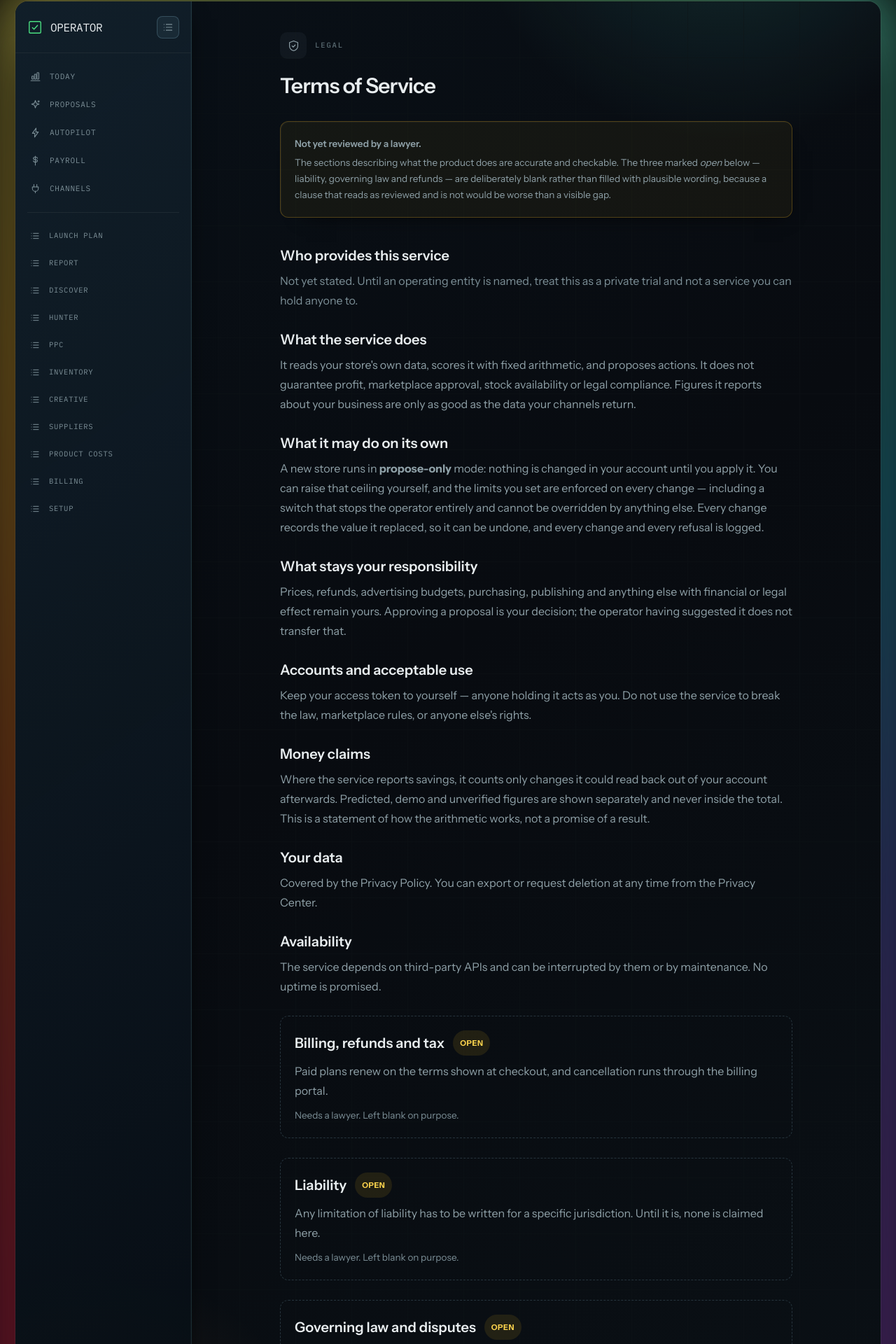
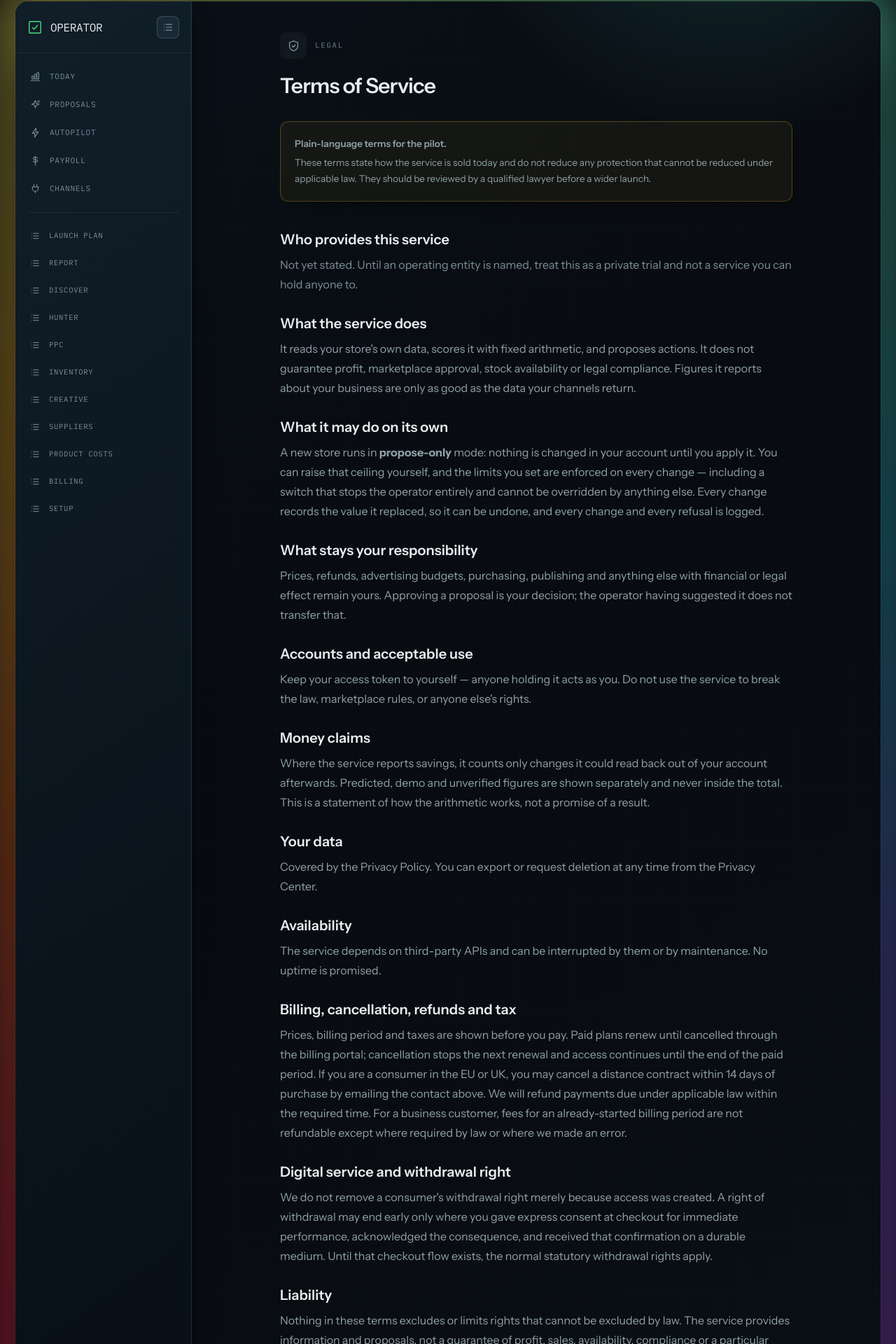
Before and after one commit to raianbagautdinov95/ai-commerce-operator, a Next.js app in the folder frontend/: page /terms in a window 1280 px wide. Shown: the part 20-1940 px from the top of the page at 70% size. Built offline with nearby package versions, Linux system fonts and the light colour scheme; no server answers.

Commit message:
Complete pilot terms of service

```diff
--- a/frontend/app/terms/page.tsx
+++ b/frontend/app/terms/page.tsx
@@ -4,12 +4,6 @@ import { useEffect, useState } from "react";
 import { getLegalDetails, type LegalDetails } from "../../lib/api";
 import { IconPlate } from "../icons";
 
-/**
- * What the product actually does is stated here as fact, because it is checkable
- * against the code. What a lawyer has to decide — liability, governing law,
- * refunds — is left visibly open rather than filled with plausible wording.
- * A clause that reads as reviewed and was not is worse than an obvious gap.
- */
 export default function TermsPage() {
   const [legal, setLegal] = useState<LegalDetails | null>(null);
 
@@ -26,13 +20,11 @@ export default function TermsPage() {
       </h1>
 
       <div className="card-waiting mt-7 p-5" style={{ borderWidth: "1px", borderStyle: "solid", borderRadius: "var(--r)", fontSize: "13.5px", lineHeight: 1.7, color: "var(--ink-2)" }}>
-        <p className="font-semibold">Not yet reviewed by a lawyer.</p>
+        <p className="font-semibold">Plain-language terms for the pilot.</p>
         <p className="mt-1">
-          The sections describing what the product does are accurate and checkable.
-          The three marked <em>open</em> below — liability, governing law and
-          refunds — are deliberately blank rather than filled with plausible
-          wording, because a clause that reads as reviewed and is not would be
-          worse than a visible gap.
+          These terms state how the service is sold today and do not reduce any
+          protection that cannot be reduced under applicable law. They should be
+          reviewed by a qualified lawyer before a wider launch.
         </p>
       </div>
 
@@ -96,19 +88,40 @@ export default function TermsPage() {
           by maintenance. No uptime is promised.
         </Section>
 
-        <OpenSection title="Billing, refunds and tax">
-          Paid plans renew on the terms shown at checkout, and cancellation runs
-          through the billing portal.
-        </OpenSection>
+        <Section title="Billing, cancellation, refunds and tax">
+          Prices, billing period and taxes are shown before you pay. Paid plans
+          renew until cancelled through the billing portal; cancellation stops the
+          next renewal and access continues until the end of the paid period.
+          If you are a consumer in the EU or UK, you may cancel a distance contract
+          within 14 days of purchase by emailing the contact above. We will refund
+          payments due under applicable law within the required time. For a
+          business customer, fees for an already-started billing period are not
+          refundable except where required by law or where we made an error.
+        </Section>
 
-        <OpenSection title="Liability">
-          Any limitation of liability has to be written for a specific
-          jurisdiction. Until it is, none is claimed here.
-        </OpenSection>
+        <Section title="Digital service and withdrawal right">
+          We do not remove a consumer&apos;s withdrawal right merely because access
+          was created. A right of withdrawal may end early only where you gave
+          express consent at checkout for immediate performance, acknowledged the
+          consequence, and received that confirmation on a durable medium. Until
+          that checkout flow exists, the normal statutory withdrawal rights apply.
+        </Section>
 
-        <OpenSection title="Governing law and disputes">
-          Depends on the operating entity above, which is not yet named.
-        </OpenSection>
+        <Section title="Liability">
+          Nothing in these terms excludes or limits rights that cannot be excluded
+          by law. The service provides information and proposals, not a guarantee
+          of profit, sales, availability, compliance or a particular business
+          result. To the extent permitted by law, we are not responsible for
+          indirect or consequential loss arising from decisions made using the
+          service.
+        </Section>
+
+        <Section title="Governing law and disputes">
+          These terms are governed by the laws of Finland. If you are a consumer,
+          you keep any mandatory protection provided by the law of your country of
+          residence. Before starting formal proceedings, please contact us so we
+          can try to resolve the issue directly.
+        </Section>
       </div>
     </main>
   );
@@ -122,20 +135,3 @@ function Section({ title, children }: { title: string; children: React.ReactNode
     </section>
   );
 }
-
-function OpenSection({ title, children }: { title: string; children: React.ReactNode }) {
-  return (
-    <section className="rounded-[12px] border border-dashed border-[#26343D] p-5">
-      <h2 className="flex flex-wrap items-center gap-3 text-xl font-semibold text-[#E8EDEF]">
-        {title}
-        <span className="rounded-full bg-amber-400/10 px-2.5 py-1 text-[11px] font-bold uppercase tracking-wider text-amber-300">
-          Open
-        </span>
-      </h2>
-      <p className="mt-2 leading-7">{children}</p>
-      <p style={{ margin: "10px 0 0", fontSize: "13.5px", lineHeight: 1.7, color: "var(--ink-3)" }}>
-        Needs a lawyer. Left blank on purpose.
-      </p>
-    </section>
-  );
-}
```
